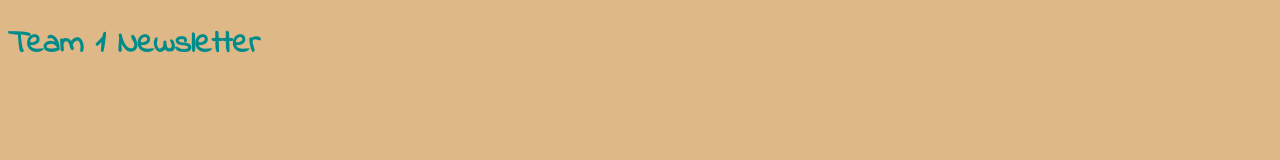
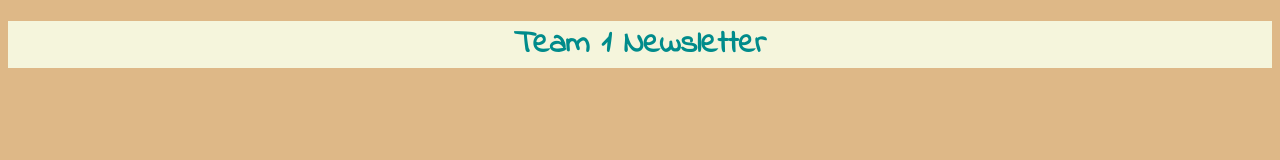
Before and after one commit to geekwise-juston-miller/020916-1, a plain HTML site: page index.html in a window 1280 px wide. Drawn offline with Linux system fonts and the light colour scheme.

Commit message:
title
centered and box color changed

```diff
--- a/css/style.css
+++ b/css/style.css
@@ -1,7 +1,9 @@
 body{background-color: burlywood;
 
 
-font-family: 'Indie Flower', cursive;
+    font-family: 'Indie Flower', cursive; text-align: center;
 }
 
-h1{color:darkcyan}
+
+h1{color: darkcyan; background-color: beige;
+}
```
